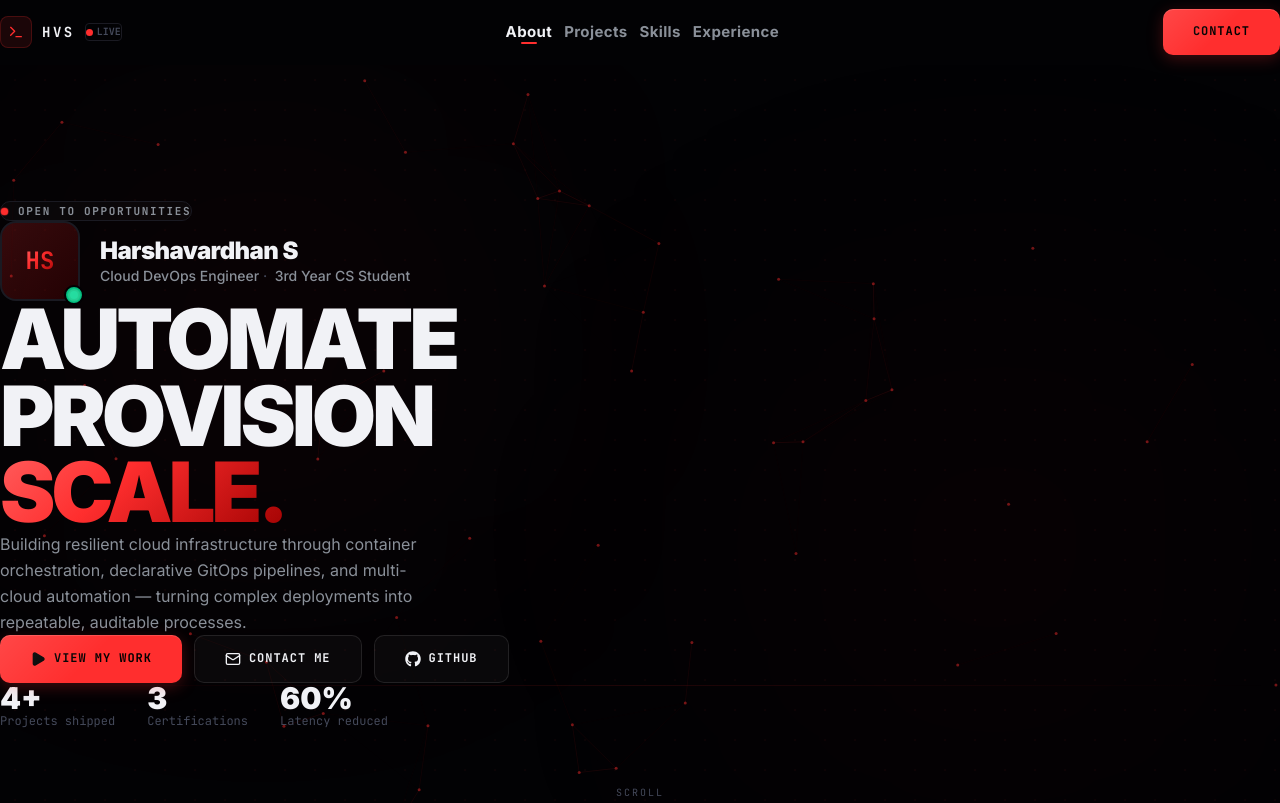
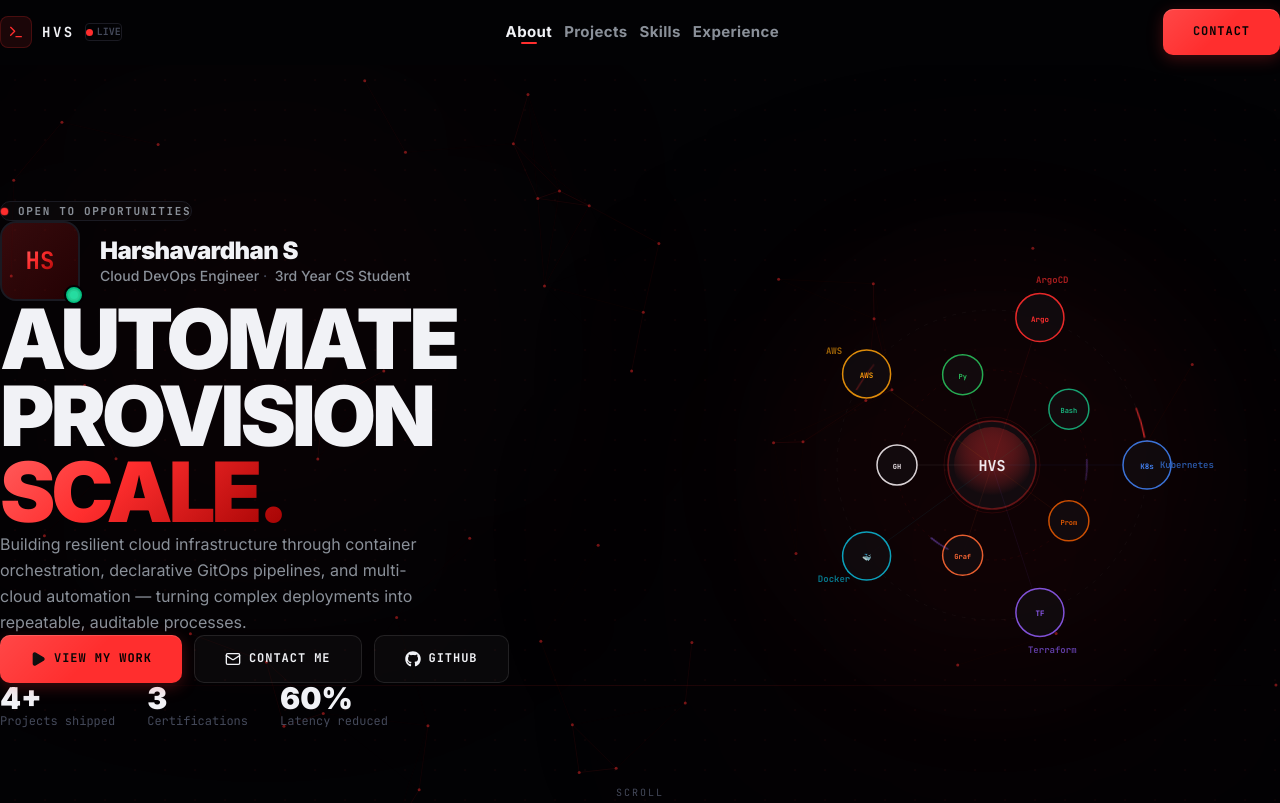
Before and after one commit to Harshvardhanns351/DevOps-Portfolio, a Next.js app: page / in a window 1280 px wide. Shown: the top 803 px of the page. Built offline with nearby package versions, Linux system fonts and the light colour scheme.

Commit message:
changed made in landing page

```diff
--- a/app/globals.css
+++ b/app/globals.css
@@ -105,6 +105,8 @@
 @keyframes float      { 0%,100%{transform:translateY(0)}   50%{transform:translateY(-12px)} }
 @keyframes blink      { 0%,100%{opacity:1}                 50%{opacity:0} }
 @keyframes spin-slow  { to { transform: rotate(360deg); } }
+@keyframes spin-cw    { from { transform: rotate(0deg); }   to { transform: rotate(360deg); } }
+@keyframes spin-ccw   { from { transform: rotate(0deg); }   to { transform: rotate(-360deg); } }
 @keyframes dash-flow  { to { stroke-dashoffset: -20; } }
 @keyframes glow-pulse {
   0%,100%{ box-shadow: 0 0 0 0 rgba(255,46,46,0.5), 0 0 0 0 rgba(255,46,46,0.3); }
--- a/components/TerminalHero.tsx
+++ b/components/TerminalHero.tsx
@@ -191,38 +191,139 @@
   },
 ];
 
+/* ── Tech orbit visualization ────────────────────── */
+const techStack = [
+  { label: "Kubernetes", color: "#3B82F6", icon: "K8s",  r: 155, angle: 0 },
+  { label: "Terraform",  color: "#8B5CF6", icon: "TF",   r: 155, angle: 72 },
+  { label: "Docker",     color: "#06B6D4", icon: "🐳",   r: 155, angle: 144 },
+  { label: "AWS",        color: "#F59E0B", icon: "AWS",  r: 155, angle: 216 },
+  { label: "ArgoCD",     color: "#FF2E2E", icon: "Argo", r: 155, angle: 288 },
+  { label: "Prometheus", color: "#E05A00", icon: "Prom", r: 95,  angle: 36 },
+  { label: "Grafana",    color: "#FF6B35", icon: "Graf", r: 95,  angle: 108 },
+  { label: "GitHub",     color: "#F1F2F6", icon: "GH",   r: 95,  angle: 180 },
+  { label: "Python",     color: "#22C55E", icon: "Py",   r: 95,  angle: 252 },
+  { label: "Bash",       color: "#10B981", icon: "Bash", r: 95,  angle: 324 },
+];
+
+function TechOrbit() {
+  const cx = 220, cy = 220;
+
+  return (
+    <div className="relative w-full" style={{ maxWidth: 440, aspectRatio: "1" }}>
+
+      {/* Outer glow */}
+      <div className="absolute inset-0 rounded-full bg-[var(--lobster-red)]/4 blur-[60px] pointer-events-none" />
+
+      <svg viewBox="0 0 440 440" className="w-full h-full" xmlns="http://www.w3.org/2000/svg">
+        {/* Orbit ring 1 */}
+        <circle cx={cx} cy={cy} r="155" fill="none" stroke="rgba(255,255,255,0.04)" strokeWidth="1" strokeDasharray="4 6" />
+        {/* Orbit ring 2 */}
+        <circle cx={cx} cy={cy} r="95" fill="none" stroke="rgba(255,46,46,0.08)" strokeWidth="1" strokeDasharray="3 5" />
+        {/* Orbit ring 3 — innermost */}
+        <circle cx={cx} cy={cy} r="48" fill="none" stroke="rgba(255,46,46,0.12)" strokeWidth="1" />
+
+        {/* Central HVS core */}
+        <circle cx={cx} cy={cy} r="44" fill="#0A0A0E" stroke="rgba(255,46,46,0.35)" strokeWidth="1.5" />
+        <circle cx={cx} cy={cy} r="38" fill="url(#coreGrad)" opacity="0.9" />
+        <text x={cx} y={cy+6} textAnchor="middle" fill="#F1F2F6"
+          fontSize="15" fontWeight="900" fontFamily="JetBrains Mono, monospace">HVS</text>
+
+        {/* Outer orbit nodes */}
+        {techStack.map((t, i) => {
+          const rad = (t.angle * Math.PI) / 180;
+          const x = cx + t.r * Math.cos(rad);
+          const y = cy + t.r * Math.sin(rad);
+          const isOuter = t.r > 100;
+          const nodeR = isOuter ? 24 : 20;
+          return (
+            <g key={t.label}>
+              {/* Connection line to centre */}
+              <line x1={cx} y1={cy} x2={x} y2={y}
+                stroke={t.color} strokeWidth="0.5" opacity="0.15" />
+              {/* Node circle */}
+              <circle cx={x} cy={y} r={nodeR}
+                fill="#0A0A0E" stroke={t.color} strokeWidth="1.5" opacity="0.9" />
+              {/* Label */}
+              <text x={x} y={y + 4} textAnchor="middle"
+                fill={t.color} fontSize={isOuter ? "7.5" : "7"}
+                fontWeight="700" fontFamily="JetBrains Mono, monospace">
+                {t.icon}
+              </text>
+            </g>
+          );
+        })}
+
+        <defs>
+          <radialGradient id="coreGrad" cx="50%" cy="30%" r="60%">
+            <stop offset="0%" stopColor="#FF2E2E" stopOpacity="0.35" />
+            <stop offset="100%" stopColor="#0A0A0E" stopOpacity="0.8" />
+          </radialGradient>
+        </defs>
+      </svg>
+
+      {/* Animated outer ring — CSS rotation */}
+      <div className="absolute inset-0 pointer-events-none" style={{ animation: "spin-cw 28s linear infinite" }}>
+        <svg viewBox="0 0 440 440" className="w-full h-full">
+          <circle cx="220" cy="220" r="155" fill="none"
+            stroke="url(#ringGrad)" strokeWidth="1.5"
+            strokeDasharray="30 320" strokeLinecap="round" />
+          <defs>
+            <linearGradient id="ringGrad" x1="0%" y1="0%" x2="100%" y2="0%">
+              <stop offset="0%" stopColor="#FF2E2E" stopOpacity="0" />
+              <stop offset="50%" stopColor="#FF2E2E" stopOpacity="0.8" />
+              <stop offset="100%" stopColor="#FF2E2E" stopOpacity="0" />
+            </linearGradient>
+          </defs>
+        </svg>
+      </div>
+
+      {/* Animated inner ring — reverse rotation */}
+      <div className="absolute inset-0 pointer-events-none" style={{ animation: "spin-ccw 18s linear infinite" }}>
+        <svg viewBox="0 0 440 440" className="w-full h-full">
+          <circle cx="220" cy="220" r="95" fill="none"
+            stroke="url(#ringGrad2)" strokeWidth="1.5"
+            strokeDasharray="20 180" strokeLinecap="round" />
+          <defs>
+            <linearGradient id="ringGrad2" x1="0%" y1="0%" x2="100%" y2="0%">
+              <stop offset="0%" stopColor="#8B5CF6" stopOpacity="0" />
+              <stop offset="50%" stopColor="#8B5CF6" stopOpacity="0.7" />
+              <stop offset="100%" stopColor="#8B5CF6" stopOpacity="0" />
+            </linearGradient>
+          </defs>
+        </svg>
+      </div>
+
+      {/* Floating badge labels around outer nodes */}
+      {techStack.filter(t => t.r > 100).map((t) => {
+        const rad = (t.angle * Math.PI) / 180;
+        const x = 220 + t.r * Math.cos(rad);
+        const y = 220 + t.r * Math.sin(rad);
+        // offset label outward
+        const lx = 220 + (t.r + 40) * Math.cos(rad);
+        const ly = 220 + (t.r + 40) * Math.sin(rad);
+        const pct = `${((lx / 440) * 100).toFixed(1)}%`;
+        const pct2 = `${((ly / 440) * 100).toFixed(1)}%`;
+        return (
+          <div
+            key={t.label + "-label"}
+            className="absolute text-[9px] font-mono font-bold pointer-events-none"
+            style={{ left: pct, top: pct2, transform: "translate(-50%,-50%)", color: t.color, opacity: 0.65 }}
+          >
+            {t.label}
+          </div>
+        );
+      })}
+    </div>
+  );
+}
+
 /* ── Hero ────────────────────────────────────────── */
 export default function TerminalHero() {
-  const [visible, setVisible] = useState<number[]>([]);
-  const [tidx,    setTidx]    = useState(0);
-  const [typed,   setTyped]   = useState("");
-  const termRef = useRef<HTMLDivElement>(null);
   const sectionRef = useRef<HTMLElement>(null);
 
   const { scrollYProgress } = useScroll({ target: sectionRef, offset: ["start start","end start"] });
   const yText   = useTransform(scrollYProgress, [0,1], ["0%","18%"]);
   const opacity = useTransform(scrollYProgress, [0,0.6], [1, 0]);
-
-  /* Typing */
-  useEffect(() => {
-    if (tidx >= commandFlow.length) return;
-    const step = commandFlow[tidx];
-    let c = 0, t = "";
-    const id = setInterval(() => {
-      if (c < step.command.length) { t += step.command[c++]; setTyped(t); }
-      else {
-        clearInterval(id);
-        setTimeout(() => {
-          setVisible((p) => [...p, tidx]);
-          setTyped("");
-          setTidx((p) => p + 1);
-        }, step.delay);
-      }
-    }, 28);
-    return () => clearInterval(id);
-  }, [tidx]);
-
-  useEffect(() => { termRef.current?.scrollIntoView({ behavior: "smooth" }); }, [visible, typed]);
 
   return (
     <section ref={sectionRef} className="relative min-h-screen flex flex-col items-center justify-center overflow-hidden grid-bg py-24 px-5">
@@ -353,6 +454,16 @@
 
           </div>
 
+          {/* ── Right: Animated tech visualization ── */}
+          <motion.div
+            initial={{ opacity: 0, x: 40 }} animate={{ opacity: 1, x: 0 }}
+            transition={{ duration: 0.8, delay: 0.35 }}
+            className="flex-1 w-full max-w-xl flex items-center justify-center relative"
+            style={{ minHeight: 460 }}
+          >
+            <TechOrbit />
+          </motion.div>
+
         </div>
       </motion.div>
 
```
